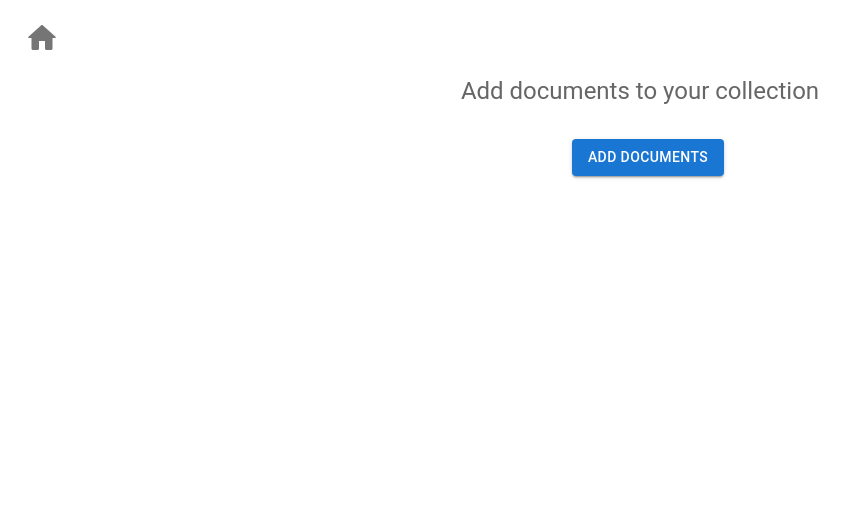
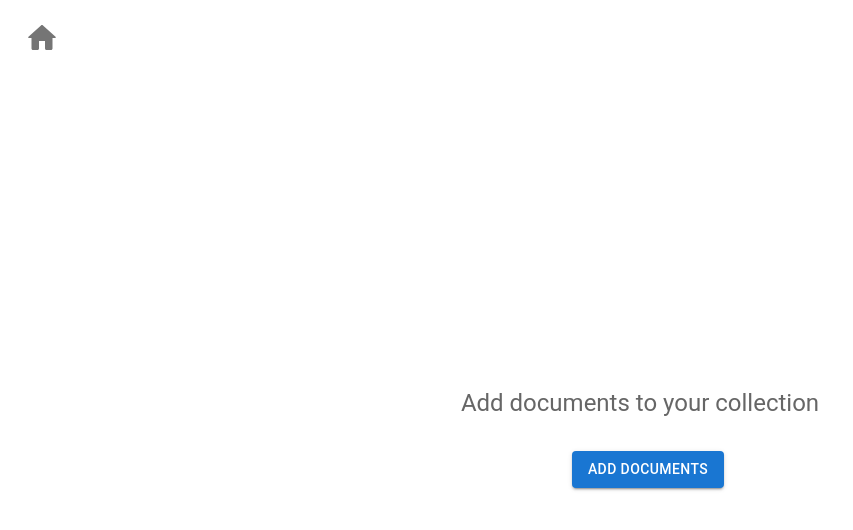
Before and after one commit to matthewdutton1983/sidebar-app, a React (Create React App) app: page /collection/1 in a window 1280 px wide. Shown: the top 530 px of the page, without its empty margins (0-853 px from the left). Built offline with nearby package versions, Linux system fonts and the light colour scheme; no server answers.

Commit message:
Fixed alignment of EmptyCollection component

```diff
--- a/src/components/Collections/Collection.styles.css
+++ b/src/components/Collections/Collection.styles.css
@@ -112,4 +112,6 @@
   display: flex;
   flex-direction: column;
   align-items: center;
+  justify-content: center;
+  height: calc(100vh - 75px);
 }
```
